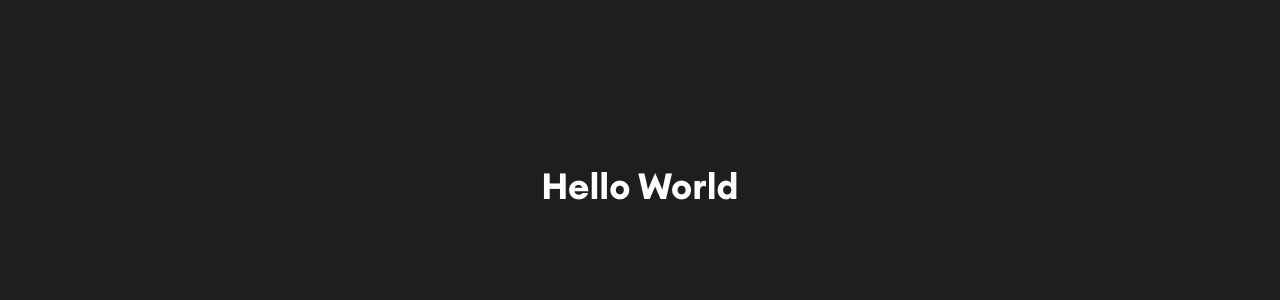
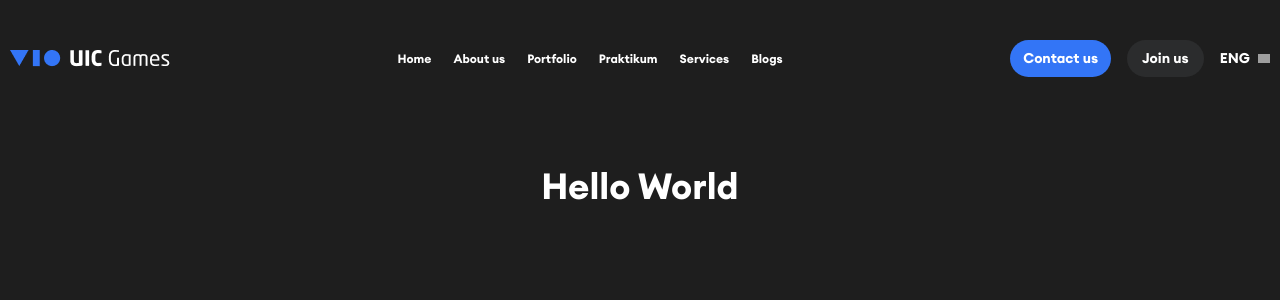
Before and after one commit to Shamsiddin007/adduic, a Next.js app: page / in a window 1280 px wide. Shown: the top 300 px of the page. Built offline with nearby package versions, Linux system fonts and the light colour scheme; grey boxes are pictures that could not be loaded.

Commit message:
new version uicgames 3

```diff
--- a/src/app/layout.tsx
+++ b/src/app/layout.tsx
@@ -1,5 +1,6 @@
 import type { Metadata } from "next";
 import "./globals.css";
+import Navbarlayout from "@/component/Navbarlayout";
 
 
 
@@ -16,7 +17,7 @@ export default function RootLayout({
   return (
     <html lang="en">
       <body>
-
+        <Navbarlayout/>
         <div className="mt-24">
           {children}
         </div>
```
